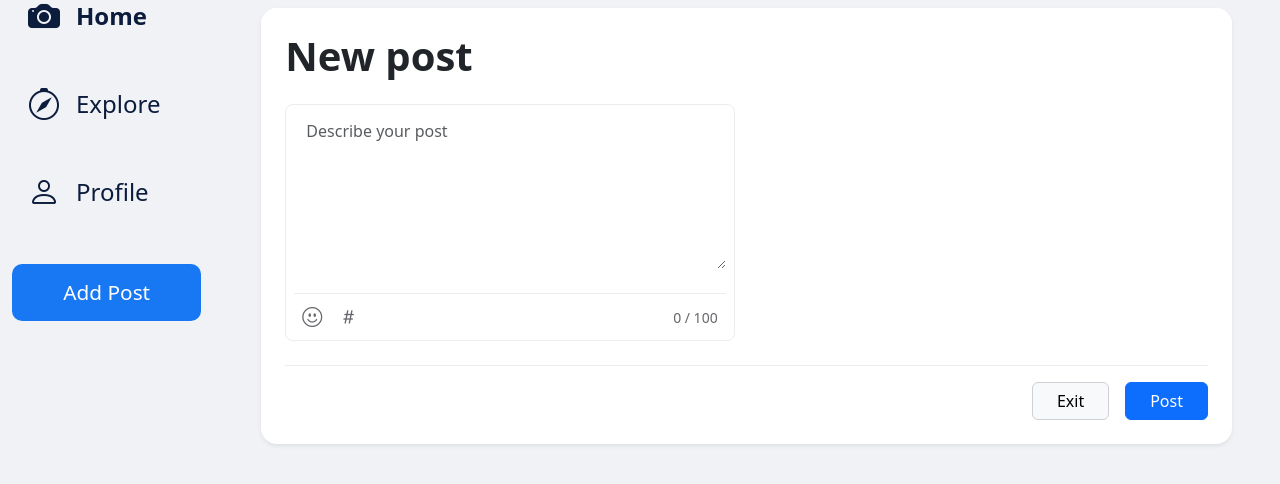
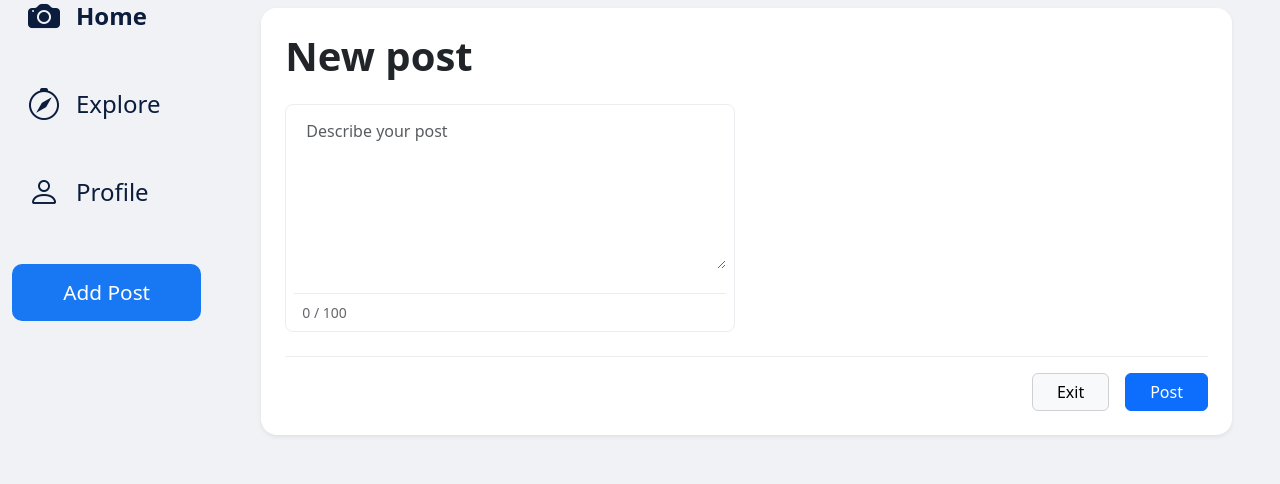
Before and after one commit to SaraVerdiani/PPM-SocialNetwork, a Django app: page /posts/createpost/ in a window 1280 px wide. Shown: the part 109-593 px from the top of the page. Run offline with Django 5.2, Linux system fonts and the light colour scheme; the visitor is signed in with stand-in values (Sample User, id 1); parts of the project's set-up code (start-up, migrations or seed data) failed here and were passed over; some libraries are stand-ins or nearby versions.

Commit message:
Modifica schermata aggiungi post

```diff
--- a/templates/sitecontent/create_post.html
+++ b/templates/sitecontent/create_post.html
@@ -23,10 +23,6 @@
                             {{ form.description|as_crispy_field }}
 
                             <div class="editor-toolbar">
-                                <div class="editor-tools">
-                                    <i class="bi bi-emoji-smile editor-icon"></i>
-                                    <i class="bi bi-hash editor-icon"></i>
-                                </div>
                                 <small class="editor-char-count">0 / 100</small>
                             </div>
                         </div>
```
